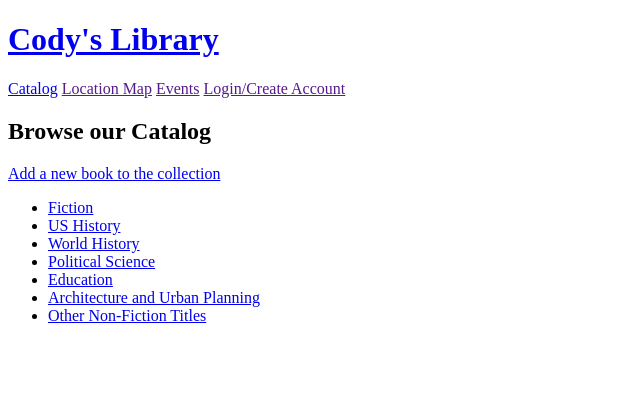
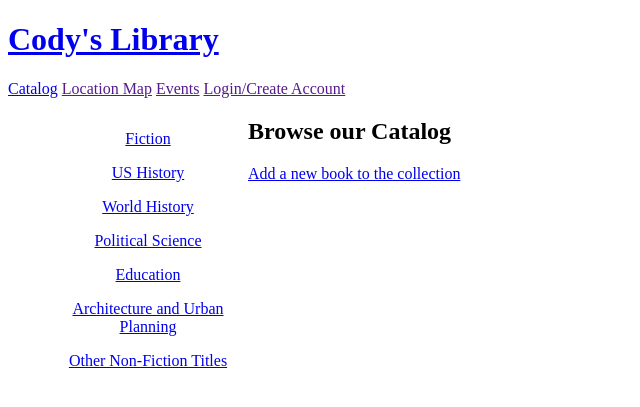
Before and after one commit to codysharma/CodyLibrary, a Django app: page /catalog/ in a window 1280 px wide. Shown: the top 407 px of the page, without its empty margins (0-640 px from the left). Run offline with Django 5.2, Linux system fonts and the light colour scheme; data that the repository does not hold is empty.

Commit message:
catalog nav bar added

```diff
--- a/library_app/templates/library_app/base.html
+++ b/library_app/templates/library_app/base.html
@@ -3,6 +3,7 @@
 <!DOCTYPE html>
 <html lang="en">
 <head>
+    <link rel="stylesheet" href="{% static 'library_app/style.css' %}">
     <meta charset="UTF-8">
     <meta name="viewport" content="width=device-width, initial-scale=1.0">
     <title>Cody's Library</title>
@@ -15,6 +16,13 @@
       <a href="">Events</a>
       <a href="">Login/Create Account</a>
     </nav>
-    {% block content %} {% endblock %}
+    <main>
+      <div id="catalog_nav">
+        {% block sidebar %} {%endblock%}
+      </div>
+      <div id="content">
+      {% block content %} {% endblock %}
+      </div>
+    </main>
 </body>
 </html>
--- a/library_app/templates/library_app/catalog/catalog_base.html
+++ b/library_app/templates/library_app/catalog/catalog_base.html
@@ -1,8 +1,6 @@
 {% extends 'library_app/base.html' %}
-{% block content %}
-<h2>Browse our Catalog</h2>
-<a href="{% url 'book_create' %}">Add a new book to the collection</a>
-<ul>
+{% block sidebar%}
+<ul id="catalog_nav_list">
     <li><a href="{% url 'catalog_fiction' %}">Fiction</a></li>
     <li><a href="{% url 'catalog_ush' %}">US History</a></li>
     <li><a href="{% url 'catalog_wh' %}">World History</a></li>
@@ -11,4 +9,15 @@
     <li><a href="{% url 'catalog_aup' %}">Architecture and Urban Planning</a></li>
     <li><a href="{% url 'catalog_nf' %}">Other Non-Fiction Titles</a></li>
 </ul>
+{%endblock%}
+{% block content %}
+    <h2>Browse our Catalog</h2>
+    <a href="{% url 'book_create' %}">Add a new book to the collection</a>
+    <ul>
+        {% for book in catalog %}
+        <li>
+            <a href="{% url 'book_detail' pk=book.pk%}">"{{book.title}}" by {{book.author}}</a>
+        </li>
+        {%endfor%}
+    </ul>
 {% endblock %}
--- a/library_project/settings.py
+++ b/library_project/settings.py
@@ -134,6 +134,8 @@ STATIC_URL = 'static/'
 # https://docs.djangoproject.com/en/5.0/ref/settings/#default-auto-field
 
 DEFAULT_AUTO_FIELD = 'django.db.models.BigAutoField'
+STATICFILES_DIRS = [BASE_DIR / 'library_project' / 'static']
+
 
 REST_FRAMEWORK = {
     'DEFAULT_AUTHENTICATION_CLASSES': [
--- /dev/null
+++ b/library_project/static/library_app/style.css
@@ -0,0 +1,27 @@
+/* Overall component structure and alignment */
+body {
+
+}
+
+main {
+    display: inline-flex;
+    flex-direction: row;
+}
+
+#catalog_nav {
+    flex-basis: 15rem;
+    text-align: center;
+}
+
+/* Display formatting of elements */
+.nobullets {
+    list-style-type: none;
+}
+
+ul {
+    list-style-type: none;
+}
+
+#catalog_nav_list li {
+    padding-top: 1rem;
+}
```
Also changed, not shown: library_app/Todos.md (added, +6 -0 lines), dev_front_end/index.html (renamed from front_end/index.html), dev_front_end/script.js (renamed from front_end/script.js), library_app/Readme.md (deleted).
